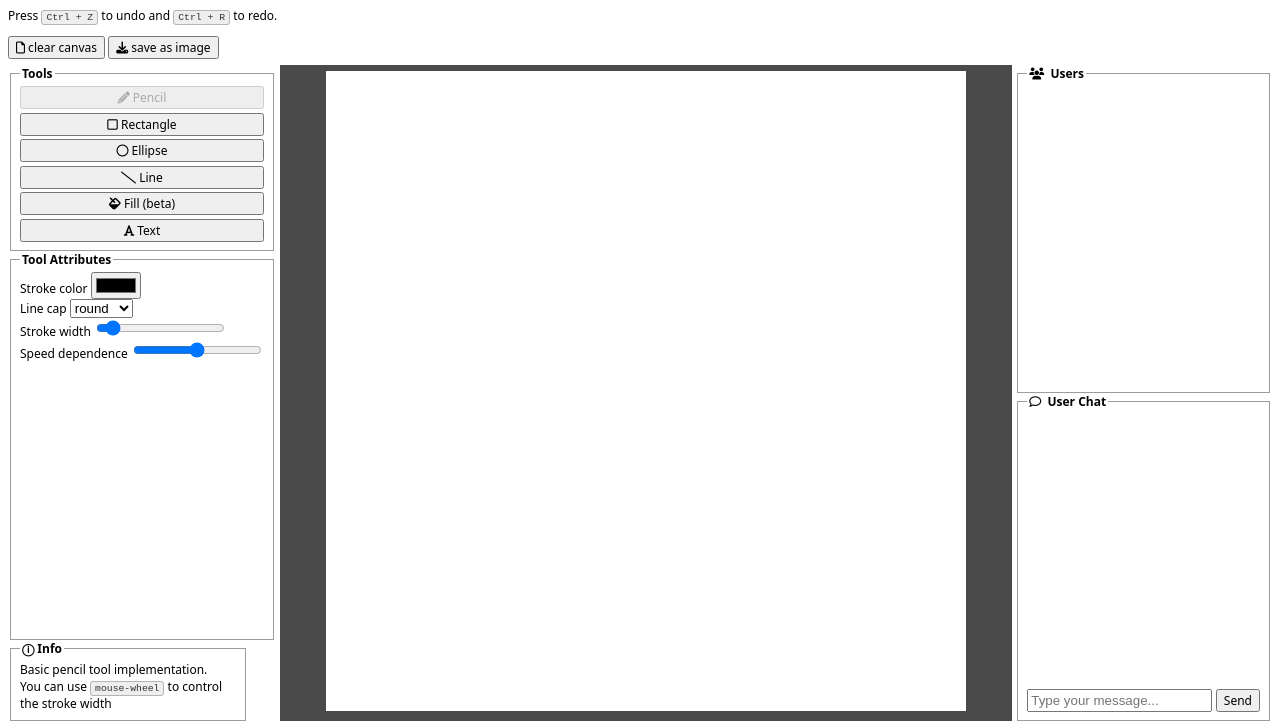
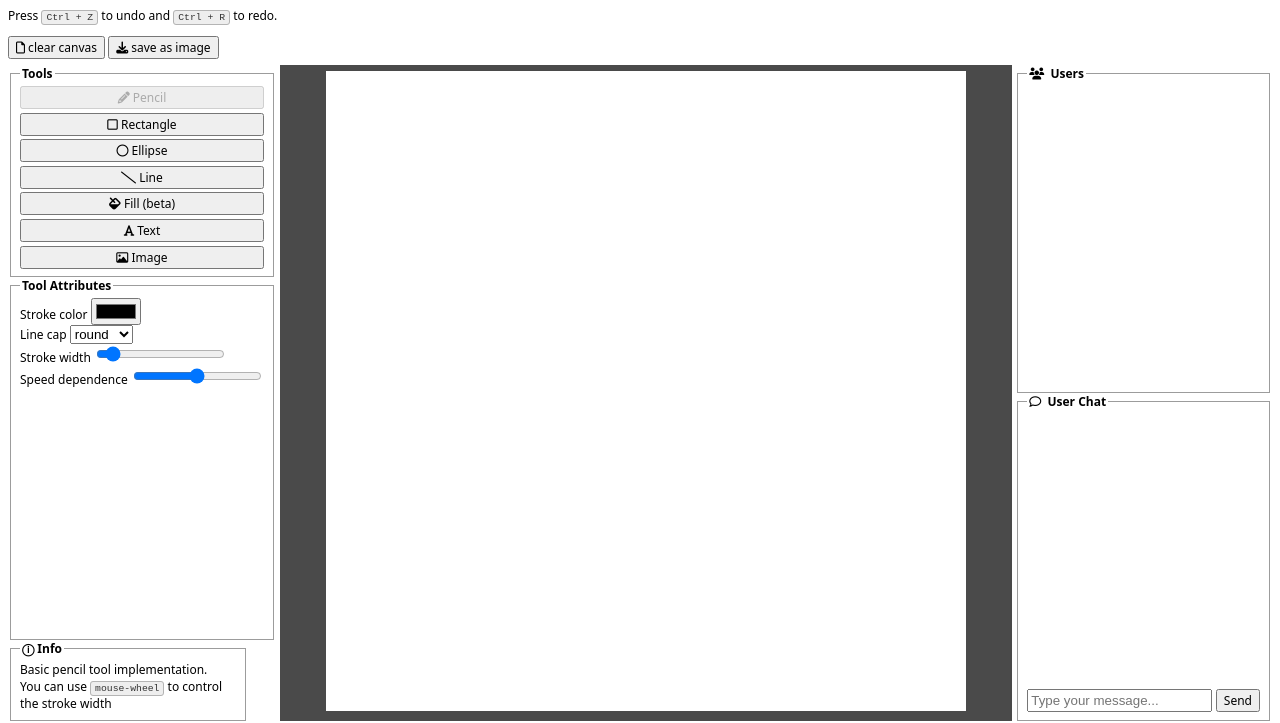
Before and after one commit to jatinkumar-me/collective-canvas, a website built with Vite: page index.html in a window 1280 px wide. Shown: the part 96-819 px from the top of the page. Built offline with nearby package versions, Linux system fonts and the light colour scheme; no server answers.

Commit message:
image tool markup

```diff
--- a/index.html
+++ b/index.html
@@ -81,6 +81,11 @@
               <i class="fa fa-solid fa-font"></i>
               <span class="button-label">Text</span>
             </button>
+            <button id="image" class="tool-button" aria-label="image tool button" type="button" data-tool="image"
+              title="Image tool">
+              <i class="fa fa-solid fa-image"></i>
+              <span class="button-label">Image</span>
+            </button>
           </fieldset>
         </div>
         <div id="tool-attributes" class="tool-settings"></div>
```
